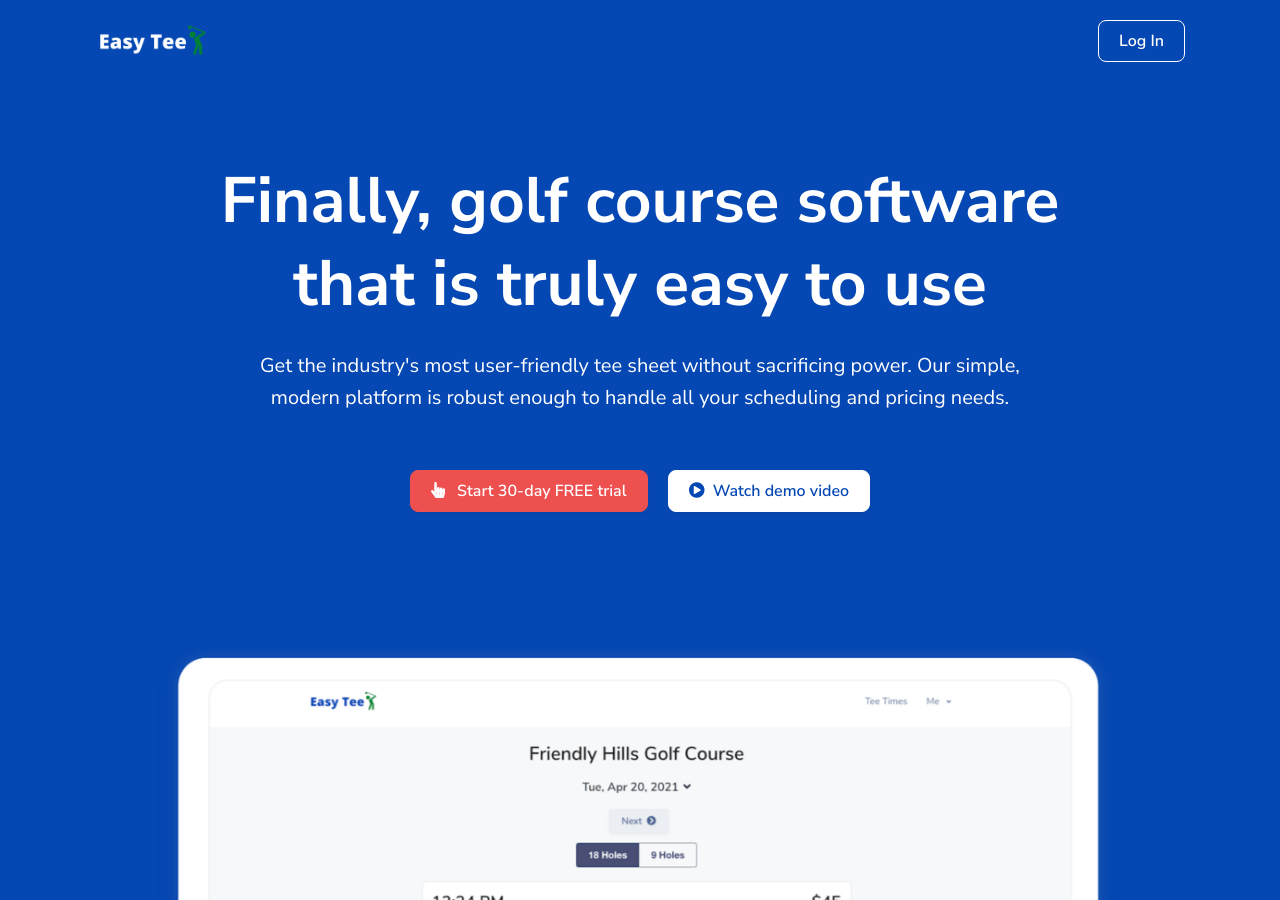
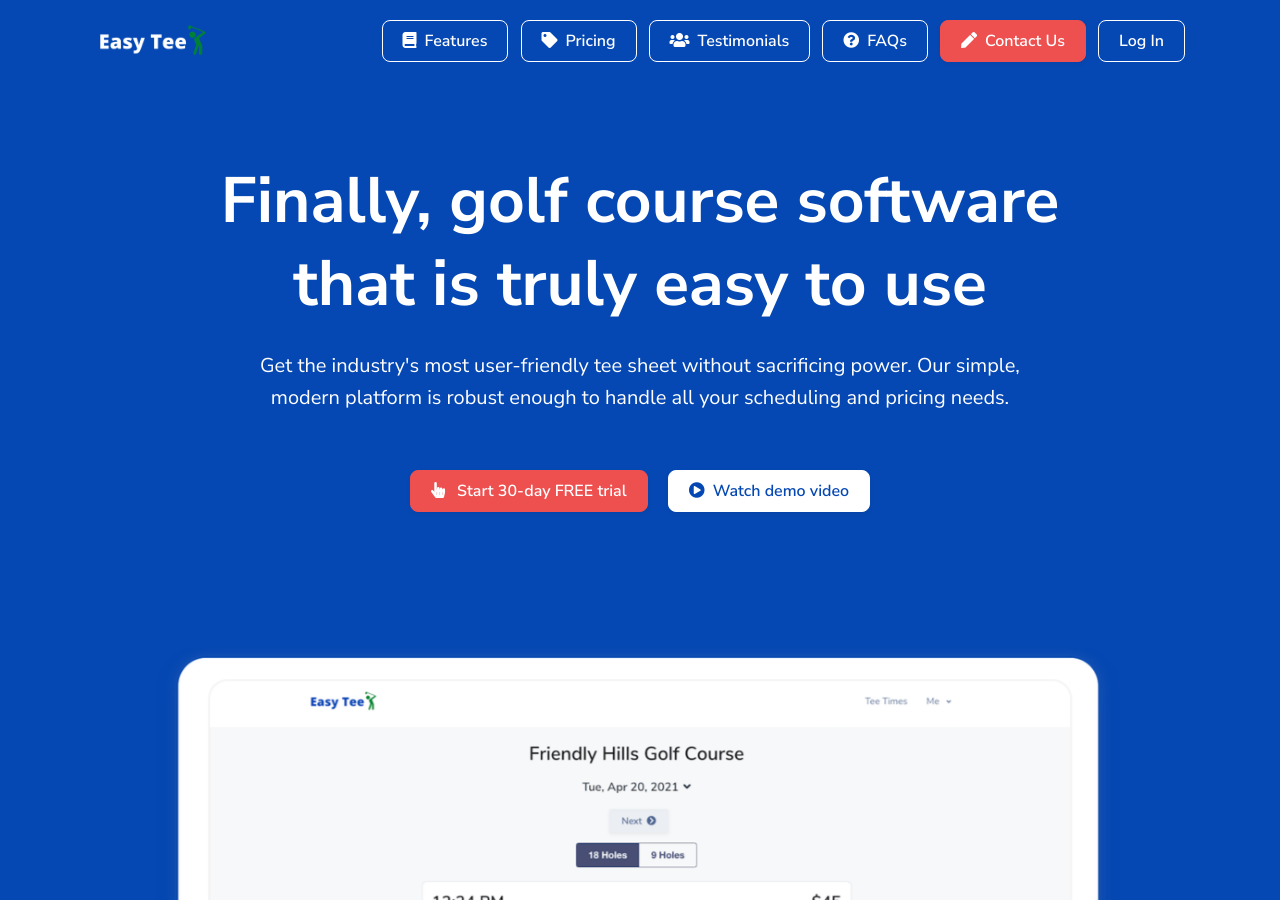
Before and after one commit to easyteegolf/easytee_front, a Jekyll site: the page built from index.html, in a window 1280 px wide and 900 px high. Built offline with Jekyll 4.4.1, drawn with Linux system fonts in a browser that asks for light colours.

Commit message:
fix issue with navbar not showing

```diff
--- a/_includes/navbar.html
+++ b/_includes/navbar.html
@@ -8,7 +8,7 @@
             </a>
 
             <div class="d-none d-lg-block @@cta_button_classes">
-                {% if page.title == 'Home' %}
+                {% if page.show == 'nav' %}
                 <a href="#features" class="btn btn-md btn-outline-white animate-up-2 mr-2 js-scroll-trigger analytic_log" data-name="nav_click_features" data-category="Navigation" data-label="Features"><i class="fas fa-book mr-2"></i>Features</a>
                 <a href="#pricing" class="btn btn-md btn-outline-white animate-up-2 mr-2 js-scroll-trigger analytic_log" data-name="nav_click_pricing" data-category="Navigation" data-label="Pricing"><i class="fas fa-tag mr-2"></i>Pricing</a>
                 <a href="#testimonials" class="btn btn-md btn-outline-white animate-up-2 mr-2 js-scroll-trigger analytic_log" data-name="nav_click_testimonials" data-category="Navigation" data-label="Testimonials"><i class="fas fa-users mr-2"></i>Testimonials</a>
--- a/index.html
+++ b/index.html
@@ -1,5 +1,6 @@
 ---
 layout: default
+show: 'nav'
 order: 0
 ---
 
```
